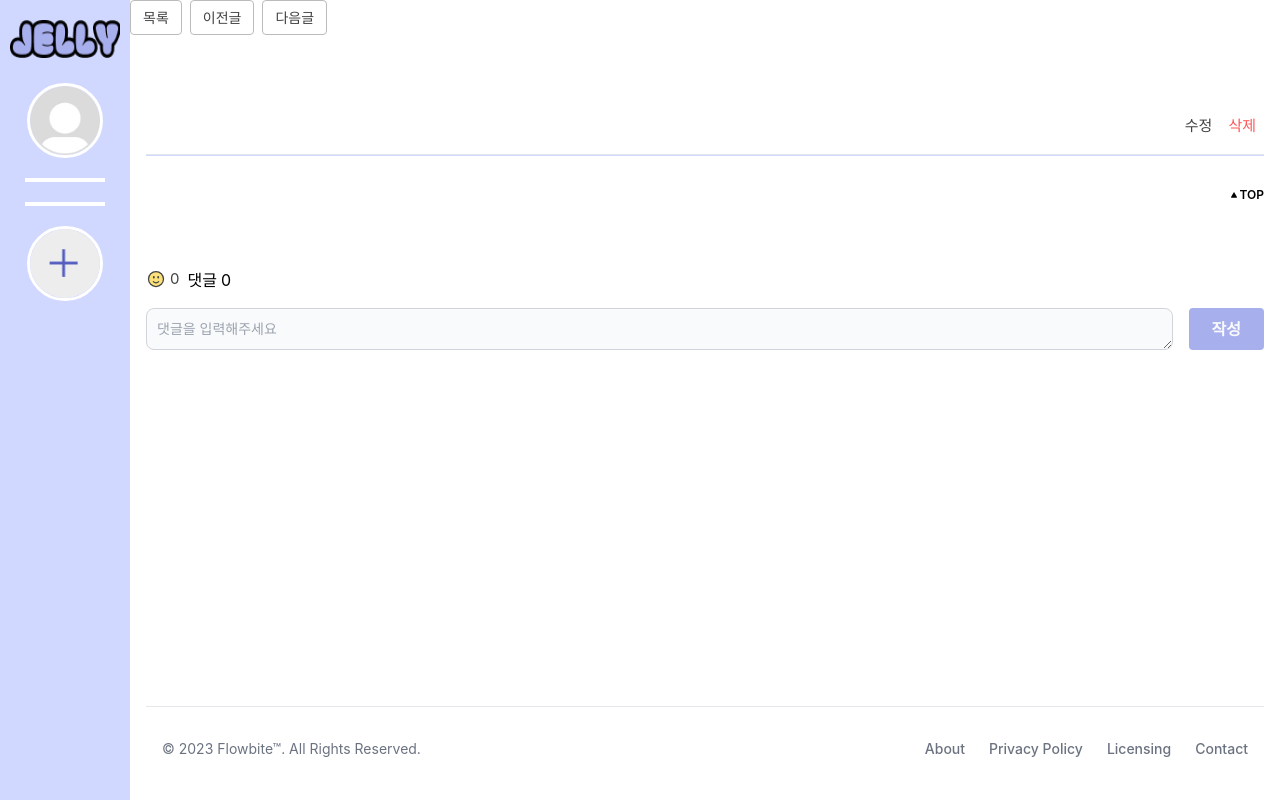
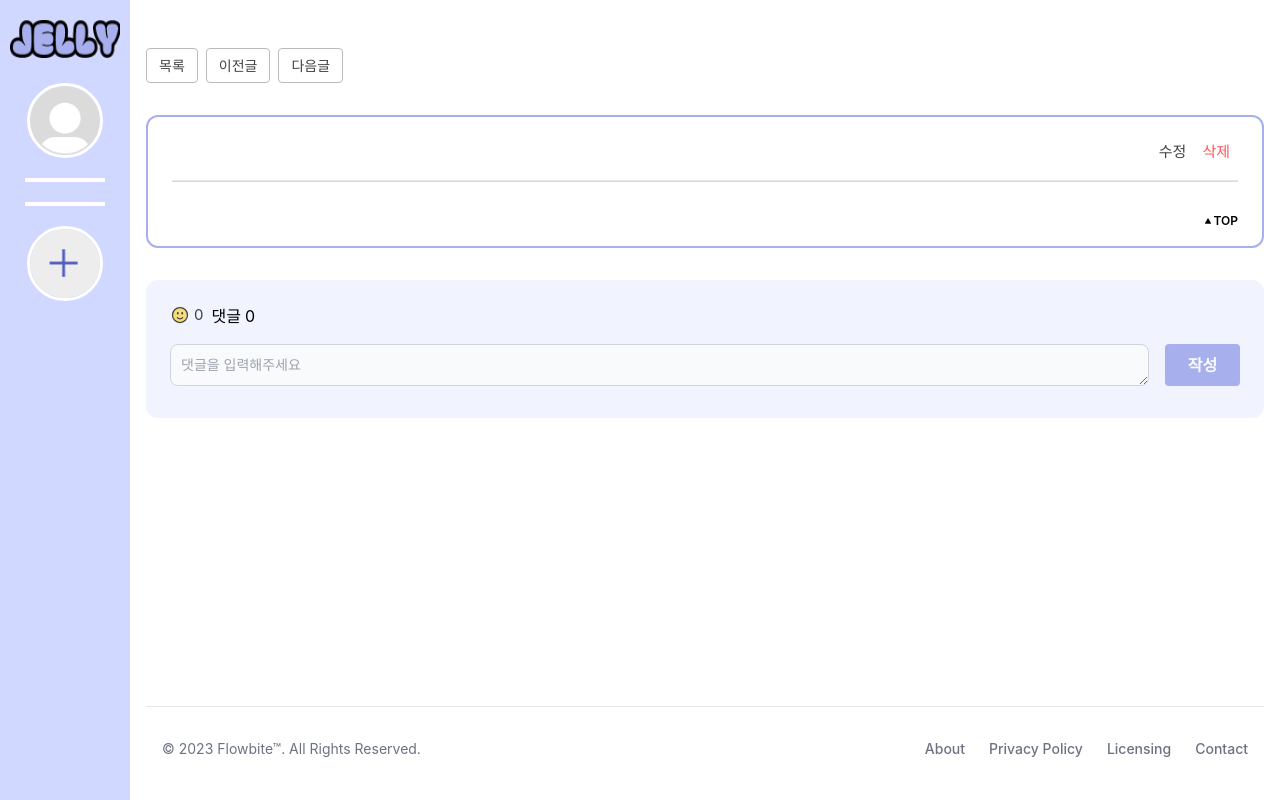
Before and after one commit to JELLY-PJT/jelly, a Django app: template diaries/templates/diaries/group_detail.html in a window 1280 px wide. Run offline with Django 3.2, Linux system fonts and the light colour scheme; the template is opened without the code that fills it: values that come from a table or form of the project are taken from there, others are empty; parts of the project's set-up code (start-up, migrations or seed data) failed here and were passed over; some libraries are stand-ins or nearby versions; some web fonts are replaced.

Commit message:
[UPDATE] css in diary-group_detail.html

```diff
--- a/diaries/templates/diaries/group_detail.html
+++ b/diaries/templates/diaries/group_detail.html
@@ -11,6 +11,7 @@
 
 {% block content %}
 <div class="wrapper">
+  <div class="content">
     <section class="header justify-between">
       <div class="flex gap-2">
         <a href="{% url 'accounts:profile' user %}" class="diary main-btn">목록</a>
@@ -19,7 +20,7 @@
       </div>
     </section>
 
-  <section class="content">
+    <section class="post-content">
       <div class="flex justify-between items-end px-2">
         <div>
           <h2 class="title">{{ diary.title }}</h2>
@@ -49,7 +50,7 @@
       </div>
       </section>
       {% comment %} 1:👍 2:🥰 3:🤣 4:😲 5:😭 6:🥳 {% endcomment %}
-    <div class="content bottom">
+      <div class="post-content bottom">
         <section class="reaction">
           <div>
             <button id="dropdownRightButton" data-dropdown-toggle="dropdownRight" data-dropdown-placement="right" class="diary reaction-count" type="button">
@@ -155,6 +156,7 @@
         </section>
       </div>
   </div>
+</div>
 {% endblock content %}
 
 {% block script %}
```
Lines whose indentation alone changed are shown as unchanged.
